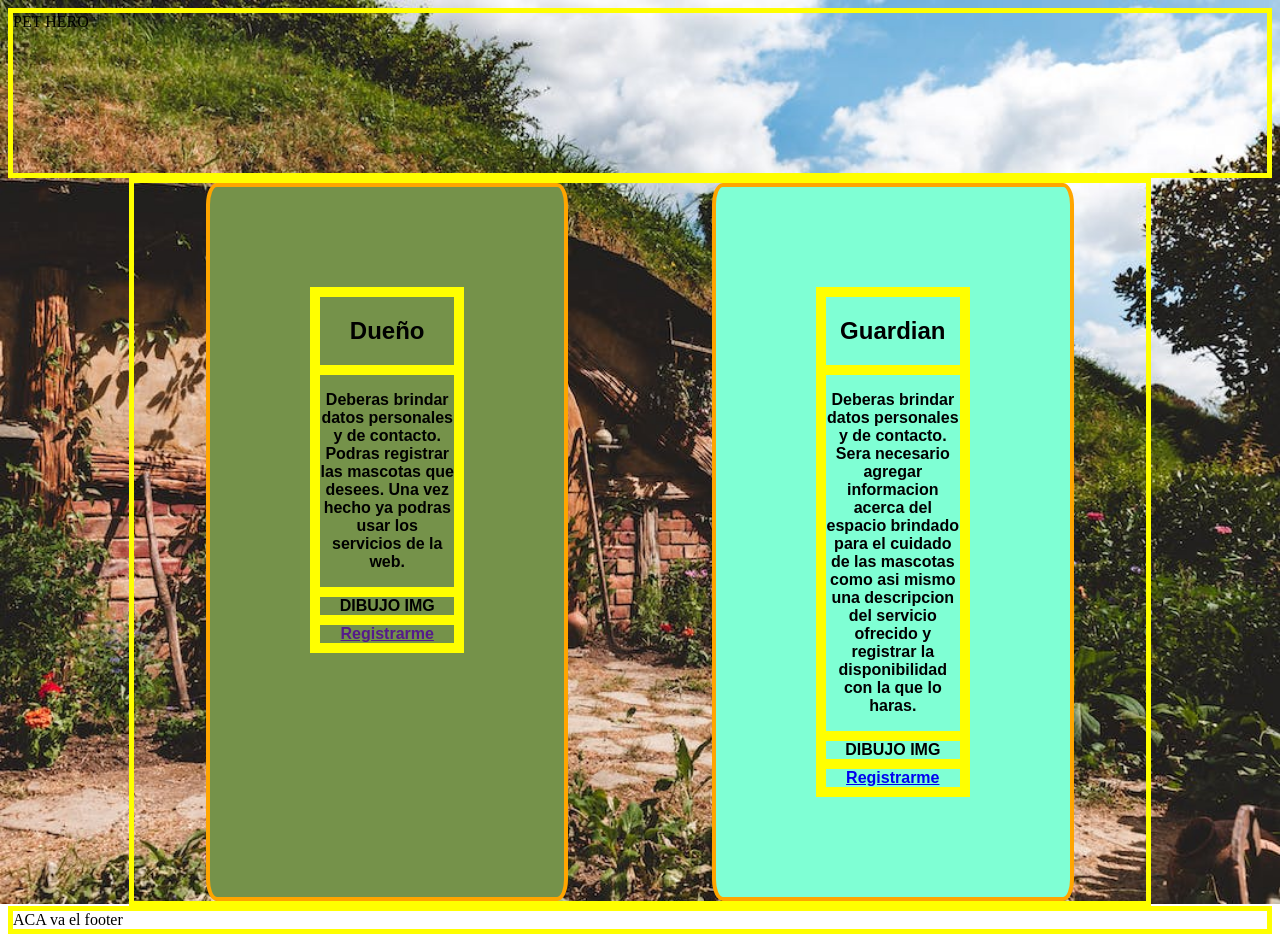
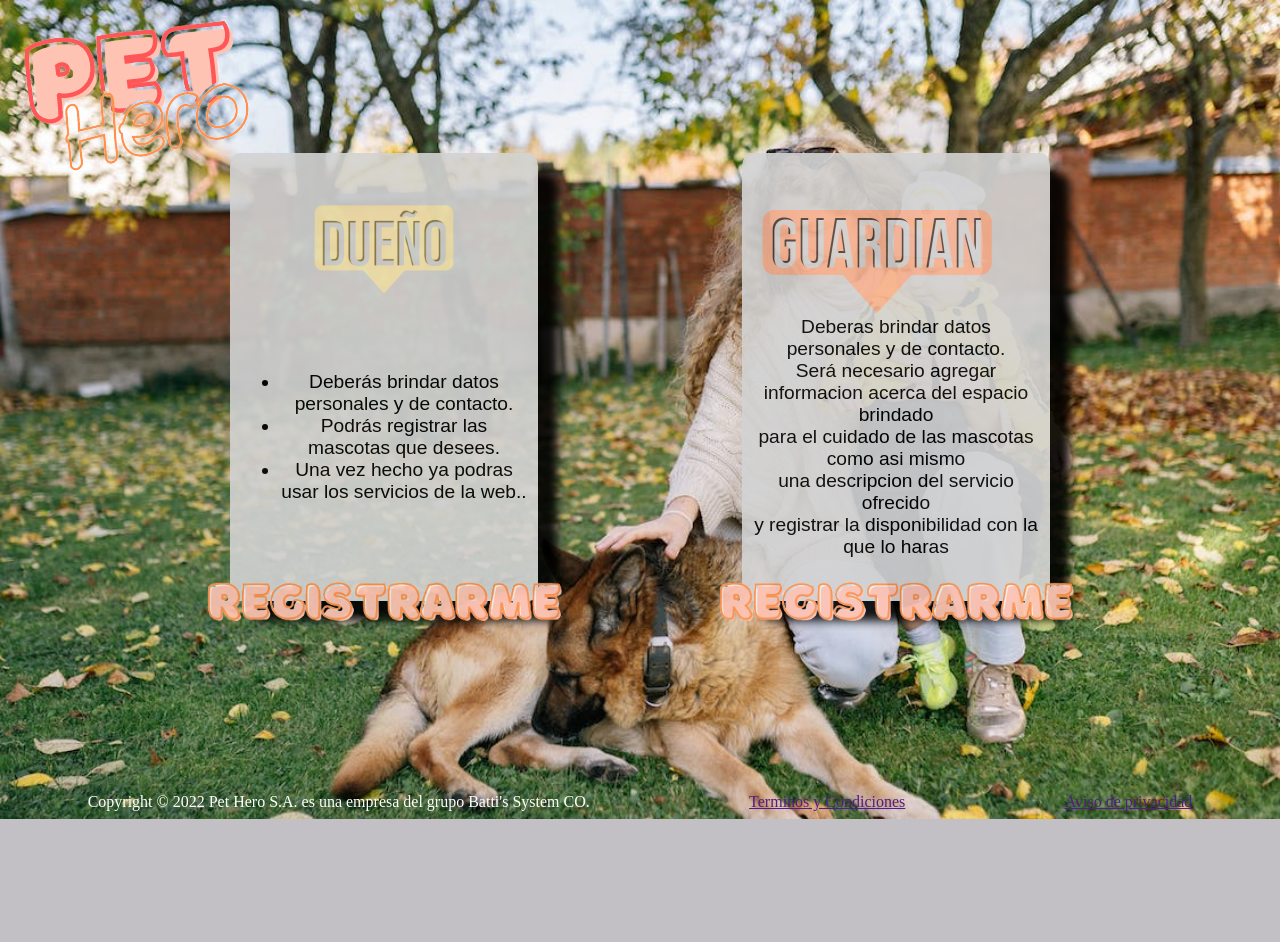
Before and after one commit to FloatBatti/PetHero, a PHP site: page /Views/filtroRegistro.php in a window 1280 px wide. After the commit the page ends 819 px from the top, so only its background shows below. Run offline with PHP 8.4, Linux system fonts and the light colour scheme; some libraries are stand-ins or nearby versions.

Commit message:
update front registro filtro

```diff
--- a/Framework/Views/filtroRegistro.php
+++ b/Framework/Views/filtroRegistro.php
@@ -10,28 +10,56 @@
 
   </head>
   <body>
-    <div class="logo contorno">PET HERO</div>
-    <div class="contenedora-registro-filtro contorno">
-        <div class="contenedora-eleccion dueño">
-            <div class="interno contorno">
-                <div class="titulo contorno"><h2>Dueño</h2></div>
-                <div class="contorno"><p>Deberas brindar datos personales y de contacto. Podras registrar las mascotas que desees. Una vez hecho ya podras usar los servicios de la web.</p></div>
-                <div class="contorno">DIBUJO IMG</div>
-                <div class="contorno"><a href="">Registrarme</a></div>
-            </div>
+    <div class="cabecera"><!--contenedora para el logo en el top + faqs, etc -->
+      <img src="../img/PetHeroLogo.png">
+    </div>
+
+    <div class="contenedora-gral"><!--aca esta el contenedor q contiene las 2 opciones -->
+
+      <div class="contenedora-eleccion dueño"><!--contenedora para eleccion de dueño -->
+
+        <div class="contenedora-titulo">
+          <img src="../img/icono-Dueño.png" height="400" widht="450">
         </div>
 
-        <div class="contenedora-eleccion guardian">
-            <div class="interno contorno">
-                <div class="titulo contorno"><h2>Guardian</h2></div>
-                <div class="contorno"><p>Deberas brindar datos personales y de contacto. Sera necesario agregar informacion acerca del espacio brindado para el cuidado de las mascotas como asi mismo una descripcion del servicio ofrecido y registrar la disponibilidad con la que lo haras.</p></div>
-                <div class="contorno">DIBUJO IMG</div>
-                <div class="contorno"><a href="<?php echo FRONT_ROOT . "Guardianes/FirstRegisterView"?>">Registrarme</a> </div>
-            </div>
+        <div class="contenedora-texto">
+          <div class="texto">
+              <ul>
+                <li>Deberás brindar datos personales y de contacto.</li>
+                <li>Podrás registrar las mascotas que desees.</li>
+                <li>Una vez hecho ya podras usar los servicios de la web..</li>
+            </ul>
+          </div>
         </div>
+
+        <div class="contenedora-boton">
+        <a href="<?php echo FRONT_ROOT . "Duenos/RegisterView"?>"><img src="../img/RegistrarmeResized.png" height="70"></a>
+        </div>
+
+      </div>
+
+      <div class="contenedora-eleccion guardian"><!--acontenedora para eleccion de guardian -->
+
+        <div class="contenedora-titulo">
+        <img src="../img/My Project-1.png" >
+        </div>
+
+        <div class="contenedora-texto">
+          <div class="texto">Deberas brindar datos personales y de contacto.<br> Será necesario agregar informacion acerca del espacio brindado<br> para el cuidado de las mascotas como asi mismo <br>una descripcion del servicio ofrecido <br>y registrar la disponibilidad con la que lo haras</div>
+        </div>
+
+        <div class="contenedora-boton">
+        <a href="<?php echo FRONT_ROOT . "Guardianes/FirstRegisterView"?>"><img src="../img/RegistrarmeResized.png" height="70"></a>
+      </div>
+
+      </div>
     </div>
-    <div id="separador" class="contorno">ACA va el footer</div>
-  </body>
+    <div class="top-footer"></div><!--ofrece un margen inferior por encima del footer -->
+
+
 <footer>
+<div>Copyright &#169 2022 Pet Hero S.A. es una empresa del grupo Batti's System CO.</div>
+<div><a href="">Terminos y Condiciones</a></div>
+<div><a href="">Aviso de privacidad</a></div>
 </footer>
 </html>
--- a/Framework/styles/filtroRegistro.css
+++ b/Framework/styles/filtroRegistro.css
@@ -1,48 +1,81 @@
 body{
-    background-image: url(../img/hobbytron.jpeg);
+    background-image: url(../img/patio\ mujer\ hijo\ perro.jpeg);
     background-repeat:no-repeat;
     background-size: 100%;
+    color:white;
+
 }
-.logo{
-    height: 20vh;
+.cabecera{
+    height:15vh;
+    display: flex;
+    flex-flow: row wrap;
 }
-.contenedora-registro-filtro{
 
-    display:flex;
+.contenedora-gral{
+    padding-top: 2%;
+    display: flex;
     flex-flow: row wrap;
-    width: 80%;
+    height: 70vh;
+    width: 80vw;
     justify-content:space-around;
     margin:0 auto;
-
 
 }
 
 .contenedora-eleccion{
-    border: 4px solid orange;
+    height: 80%;
     color: black;
+    font-size: larger;
+    border-radius: 3%;
+    background-color: lightgray;
+    width: 30%;
+    max-width: 30%;
+    opacity: 90%;
+    box-shadow: 20px 20px 10px black;
+
+}
+
+.contenedora-titulo{
+    padding-top:60px;
+    position: relative;
+    height: 20%;
+    max-height: 30%;
+    place-items: center;
+    display:flex;
+    justify-content: center;
+
+}
+
+.contenedora-texto{
+
+    height: 60%;
+    max-height:60%;
+    place-items: center;
+    display:flex;
+    justify-content: center;
+
+}
+
+.texto{
+    text-align: center;
+    margin:10px;
+    position:relative;
     font-family: sans-serif;
-    font-weight: bold;
-    text-align: center;
-    width: 35%;
-
-    border-radius: 3%;
+}
+.contenedora-boton{
+    height: 15%;
+    place-items: center;
+    display:flex;
+    justify-content: center;
+}
 
 
+
+.top-footer{
+    height:10vh;
 }
-.titulo{
-    margin-bottom: 0 auto;
+footer{
+    display: flex;
+    flex-direction: row;
+    justify-content: space-around;
 }
-.dueño{
-    display:block;
-    background-color: rgb(117, 146, 74);
-}
-.guardian{
-    display:block;
-    background-color: aquamarine;
-}
-.interno{
-    margin:100px;
-}
-.contorno{
-    border: 5px solid yellow;
-}
```
Also changed, not shown: Framework/img/My project-1.png (added), Framework/img/PetHeroLogo.png (added), Framework/img/RegistrarmeResized.png (added), Framework/img/icono-Dueño.png (added), Framework/img/iconoGuardian.png (added), Framework/img/patio mujer hijo perro.jpeg (added), Framework/img/pexels-blue-bird-7210365.jpg (added).
